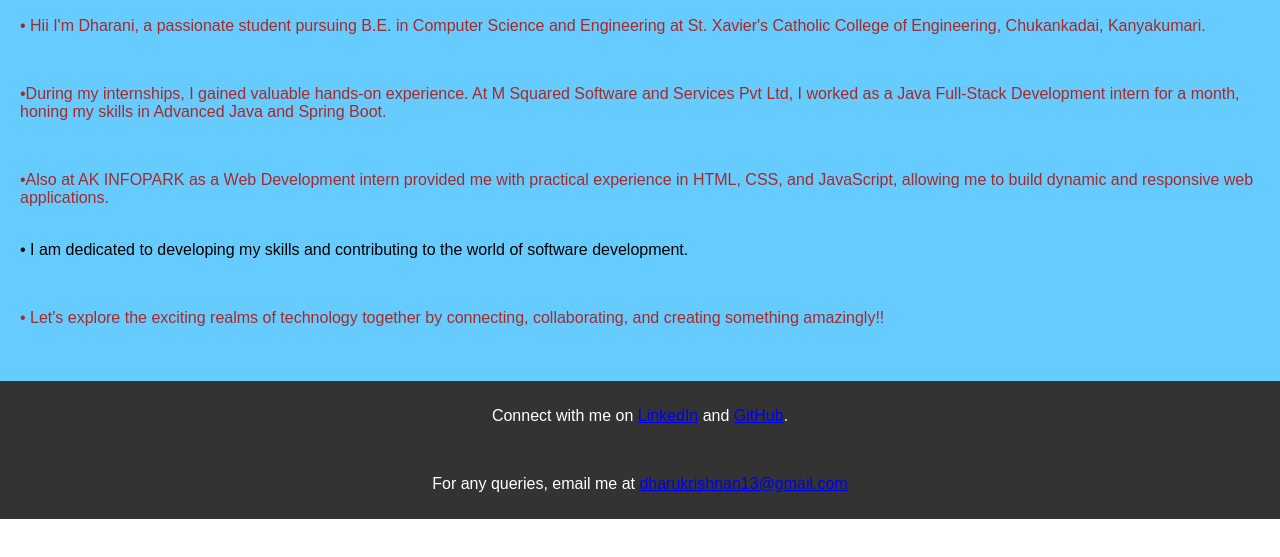
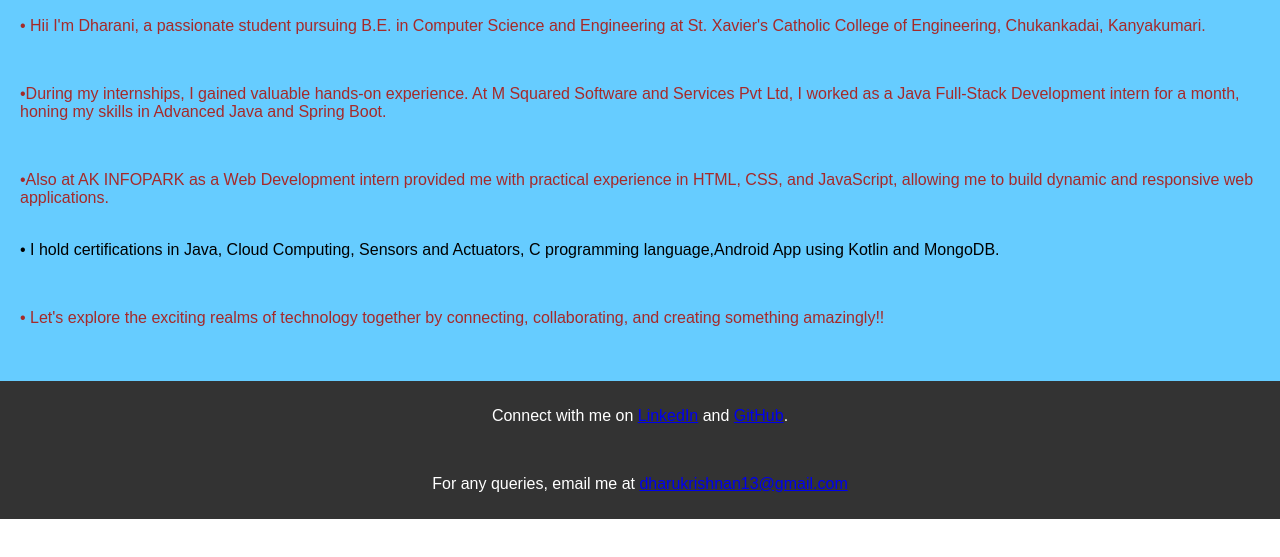
Before and after one commit to Dharu-k/Portfolio, a plain HTML site: page about.html in a window 1280 px wide. Shown: the part 109-666 px from the top of the page. Drawn offline with Linux system fonts and the light colour scheme.

Commit message:
Update about.html

```diff
--- a/about.html
+++ b/about.html
@@ -22,8 +22,8 @@
         <h2>About Me</h2>
         <p style="color: brown;">• Hii I'm Dharani, a passionate student pursuing B.E. in Computer Science and Engineering at St. Xavier's Catholic College of Engineering, Chukankadai, Kanyakumari.</p><br>
         <p style="color: brown;">•During my internships, I gained valuable hands-on experience. At M Squared Software and Services Pvt Ltd, I worked as a Java Full-Stack Development intern for a month, honing my skills in Advanced Java and Spring Boot.</p><br>
-         <p style="color: brown;">•Also at AK INFOPARK as a Web Development intern provided me with practical experience in HTML, CSS, and JavaScript, allowing me to build dynamic and responsive web applications.</p><br
-        <p style="color: brown;">• I am dedicated to developing my skills and contributing to the world of software development.</p><br>
+        <p style="color: brown;">•Also at AK INFOPARK as a Web Development intern provided me with practical experience in HTML, CSS, and JavaScript, allowing me to build dynamic and responsive web applications.</p><br
+        <p style="color: brown;">• I hold certifications in Java, Cloud Computing, Sensors and Actuators, C programming language,Android App using Kotlin and MongoDB.</p><br>
         <p style="color: brown;">• Let's explore the exciting realms of technology together by connecting, collaborating, and creating something amazingly!! </p><br>
     </section>
 
```
